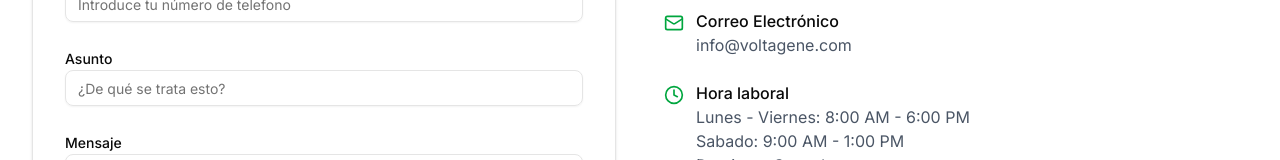
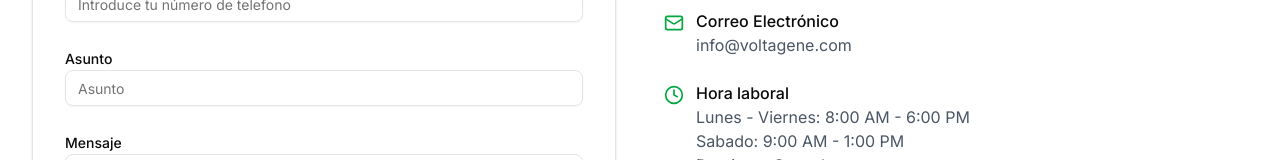
Before and after one commit to InuzDev/Voltagene-Landsite, a Next.js app: page /Contact in a window 1280 px wide. Shown: the part 551-711 px from the top of the page. Built offline with nearby package versions, Linux system fonts and the light colour scheme.

Commit message:
updating the placeholder for contact for a more friendly approach
Fixing the site header

```diff
--- a/app/Contact/page.tsx
+++ b/app/Contact/page.tsx
@@ -60,7 +60,7 @@ export default function ContactPage() {
                                  <label htmlFor="subject" className="text-sm font-medium">
                                     Asunto
                                  </label>
-                                 <Input id="subject" name="subject" placeholder="¿De qué se trata esto?" required />
+                                 <Input id="subject" name="subject" placeholder="Asunto" required />
                               </div>
 
                               <div className="space-y-2">
--- a/app/components/Site-header.tsx
+++ b/app/components/Site-header.tsx
@@ -2,6 +2,7 @@
 
 import { Menu, Sun } from "lucide-react"
 import Link from "next/link"
+import { useRouter } from "next/navigation"
 import type React from "react"
 import { useEffect, useState } from "react"
 import { Button } from "./ui/button"
@@ -9,6 +10,7 @@ import { Sheet, SheetContent, SheetTrigger } from "./ui/sheet"
 
 export function SiteHeader() {
    const [isScrolled, setIsScrolled] = useState(false)
+   const router = useRouter();
 
    useEffect(() => {
       const handleScroll = () => {
@@ -29,11 +31,15 @@ export function SiteHeader() {
 
    const scrollToSection = (e: React.MouseEvent<HTMLAnchorElement>, href: string) => {
       e.preventDefault()
-      const element = document.querySelector(href)
-      if (element) {
-         element.scrollIntoView({ behavior: "smooth" })
-         // Update URL without page reload
-         window.history.pushState(null, "", href)
+      if (href.startsWith("#")) {
+         const element = document.querySelector(href)
+         if (element) {
+            element.scrollIntoView({ behavior: "smooth" })
+            // optional: update URL hash without reload
+            window.history.pushState(null, "", href)
+         }
+      } else {
+         router.push(href)
       }
    }
 
```
